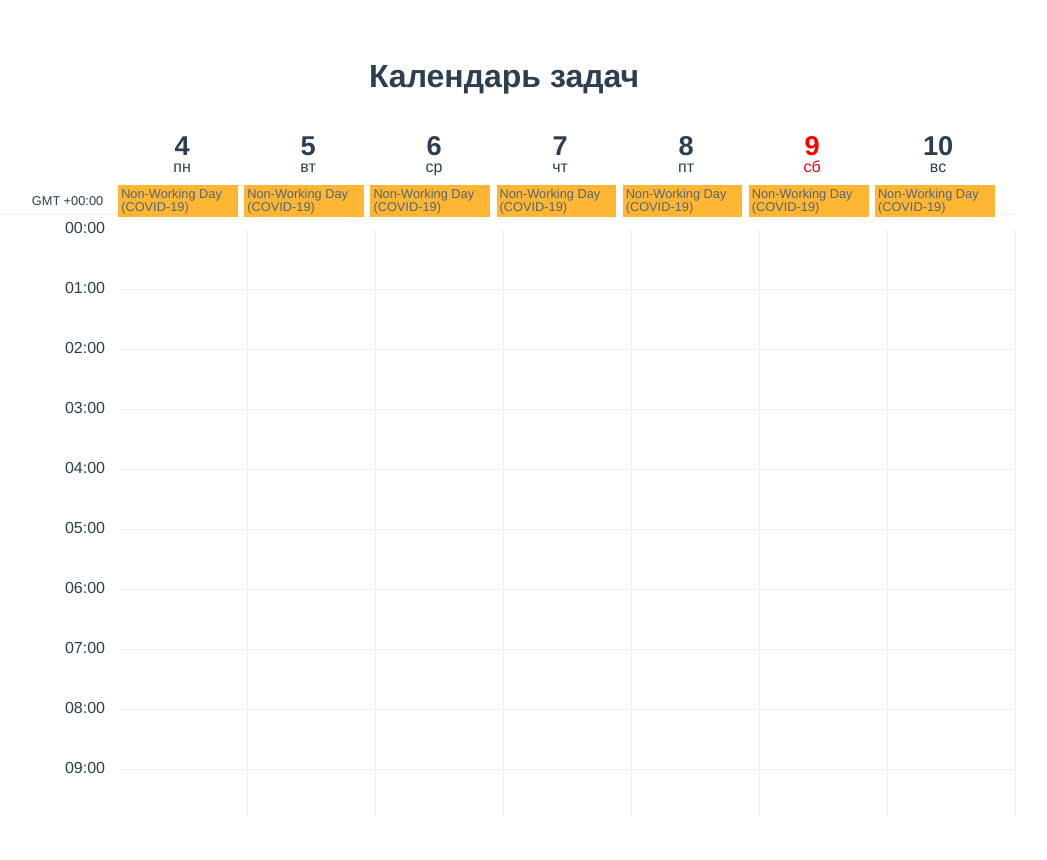
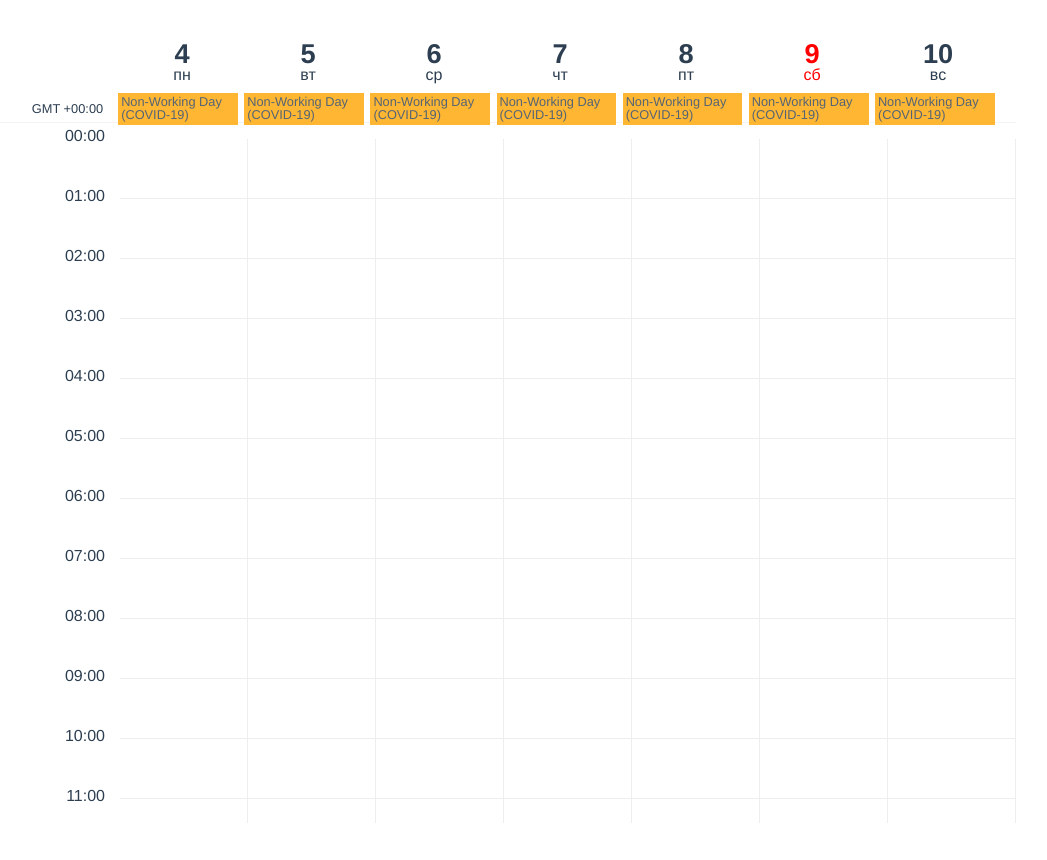
Before and after one commit to chuikoffru/vue-week-tasks, a Vue app: page / in a window 1280 px wide. Shown: the whole page, without its empty margins (136-1183 px from the left). Built offline with nearby package versions, Linux system fonts and the light colour scheme; what vue-dragscroll would draw is missing.

Commit message:
Almost complete smooth working

```diff
--- a/src/App.vue
+++ b/src/App.vue
@@ -1,6 +1,5 @@
 <template>
   <div id="app">
-    <h1>Календарь задач</h1>
     <TableHead />
     <TableBody />
   </div>
@@ -23,7 +22,6 @@ export default {
 @import './sass/reset'
 body, html, #app
   width: 100%
-  height: 100%
 #app
   font-family: Avenir, Helvetica, Arial, sans-serif
   -webkit-font-smoothing: antialiased
@@ -31,9 +29,5 @@ body, html, #app
   color: #2c3e50
   width: 80%
   max-width: 1140px
-  margin: 60px auto
-  h1
-    font-size: 2em
-    text-align: center
-    margin-bottom: 30px
+  margin: 30px auto
 </style>
--- a/src/components/Events.vue
+++ b/src/components/Events.vue
@@ -8,14 +8,14 @@
             'top': task.top,
             'height': task.height
           }"
-          @selectstart.prevent
-          @mousedown="startDrag($event, indexTask)"
-          @mouseup="stopDrag($event, indexTask)"
-          @mousemove="moveDrag($event, indexTask)"
+          draggable="true"
+          @dragover.prevent
+          @dragstart="startDrag($event, indexTask)"
+          @dragend.prevent="stopDrag($event, indexTask)"
           @mousewheel.prevent="wheelMove($event, indexTask)"
           >
           <div class="time">{{task.startDate.format('HH:mm')}}</div>
-          <div class="text">{{task.title}}</div>
+          <div class="text" @selectstart.prevent>{{task.title}}</div>
           <div class="size" @mousedown.stop="reduceTime($event, indexTask)"></div>
         </div>
       </div>
@@ -28,32 +28,27 @@ export default {
   data: () => ({
     y: 0,
     x: 0,
-    dragging: false,
   }),
   methods: {
     isSameDate(day, start) {
       return this.moment(day).isSame(start, 'day');
     },
     startDrag(evt) {
-      this.dragging = true;
-      this.x = evt.offsetX;
-      this.y = evt.offsetY;
-      console.log('START');
+      evt.dataTransfer.dropEffect = 'move';
+      evt.dataTransfer.effectAllowed = 'move';
+      this.x = evt.x;
+      this.y = evt.y;
+      console.log('START', evt);
     },
-    stopDrag() {
-      this.dragging = false;
-      this.x = 0;
-      this.y = 0;
-      console.log('STOP');
-    },
-    moveDrag(evt, index) {
-      if (this.dragging) {
-        const x = this.x - evt.offsetX;
-        const y = this.y - evt.offsetY;
-        if (x !== 0 && y !== 0) {
-          this.$store.dispatch('taskMove', { index, y, x });
-        }
+    stopDrag(evt, index) {
+      const x = this.x - evt.x;
+      const y = this.y - evt.y;
+      if (x !== 0 || y !== 0) {
+        this.$store.dispatch('taskMove', { index, y, x });
+        this.x = 0;
+        this.y = 0;
       }
+      console.log('STOP', evt);
     },
     wheelMove(evt, index) {
       this.$store.dispatch('taskMove', { index, y: -evt.deltaY });
--- a/src/components/TableBody.vue
+++ b/src/components/TableBody.vue
@@ -1,10 +1,12 @@
 <template>
-<div class="styleWrap">
+<div class="styleWrap" ref="scrollDiv">
   <div class="table__body">
     <TableBodyTime :times="getTimes"/>
     <div class="table__body-day" v-for="date in getDates" :key="moment(date).format('D')">
       <Events :getTasks="getTasks" :date="date" />
-      <div class="hour" v-for="t in getTimes" :key="t.format('HH:mm')"></div>
+      <div class="timeline" :style="{ 'top': getTop(moment().unix()) }"></div>
+      <div class="hour" @dragover.prevent v-for="t in getTimes" :key="t.format('HH:mm')">
+      </div>
     </div>
   </div>
 </div>
@@ -12,6 +14,7 @@
 
 <script>
 import { mapGetters } from 'vuex';
+import { getTop } from '../libs/getPx';
 import TableBodyTime from './TableBodyTime.vue';
 import Events from './Events.vue';
 
@@ -31,19 +34,25 @@ export default {
     generateTimes() {
       this.$store.dispatch('generateTimes');
     },
+    getTop,
   },
   mounted() {
     this.generateDates();
     this.generateTimes();
     this.fetchTasks();
+    const topY = parseInt(getTop(this.moment().unix()), 0);
+    if (topY > 480) {
+      this.$refs.scrollDiv.scrollTop = topY - 200;
+    }
   },
 };
 </script>
 
 <style lang="sass">
 .styleWrap
+  scroll-behavior: smooth
   overflow-y: scroll
-  height: 600px
+  height: 700px
   padding-top: 15px
 .table__body
   display: flex
@@ -52,4 +61,8 @@ export default {
   height: 600px
   div.table__body-day, div.table__body-time
     width: 100%
+  .timeline
+    position: relative
+    width: 100%
+    border-top: 1px solid red
 </style>
--- /dev/null
+++ b/src/libs/getPx.js
@@ -0,0 +1,12 @@
+import moment from 'moment';
+
+export const getTop = (s) => {
+  const hoursToMinutes = parseInt(moment.unix(s).format('H'), 0) * 60;
+  const minutes = parseInt(moment.unix(s).format('m'), 0);
+  return `${hoursToMinutes + minutes}px`;
+};
+
+export const getHeight = (s, e) => {
+  const minutes = moment.unix(e).diff(moment.unix(s), 'minutes');
+  return `${minutes}px`;
+};
--- a/src/store/modules/tasks.js
+++ b/src/store/modules/tasks.js
@@ -1,16 +1,7 @@
 import axios from 'axios';
 import moment from 'moment';
 
-const getTop = (s) => {
-  const hoursToMinutes = parseInt(moment.unix(s).format('H'), 0) * 60;
-  const minutes = parseInt(moment.unix(s).format('m'), 0);
-  return `${hoursToMinutes + minutes}px`;
-};
-
-const getHeight = (s, e) => {
-  const minutes = moment.unix(e).diff(moment.unix(s), 'minutes');
-  return `${minutes}px`;
-};
+import { getTop, getHeight } from '../../libs/getPx';
 
 export default {
   strict: true,
```
